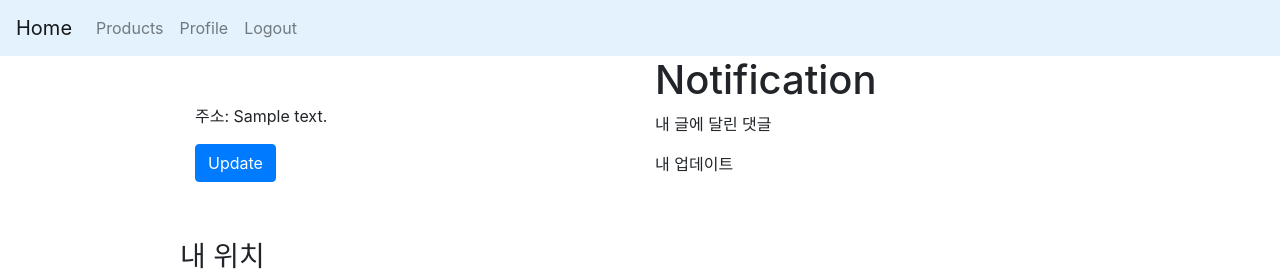
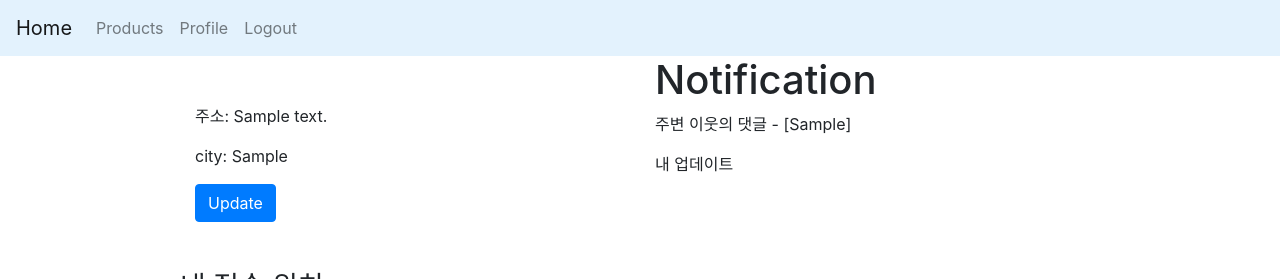
Before and after one commit to navill/Toy_trade, a Django app: a page that uses src/accounts/templates/accounts/profile_detail.html in a window 1280 px wide. Shown: the top 279 px of the page. Run offline with Django 3.2, Linux system fonts and the light colour scheme; a user stored in the database is signed in; tables that the repository leaves empty hold one stand-in row (values such as "Sample post"); data that the repository does not hold is empty; some libraries are stand-ins or nearby versions.

Commit message:
update account detail page to filter comments based city

```diff
--- a/src/accounts/forms.py
+++ b/src/accounts/forms.py
@@ -6,11 +6,13 @@ from accounts.models import UserProfile
 
 class UserProfileForm(forms.ModelForm):
     address = forms.CharField(max_length=150)
+    city = forms.CharField(max_length=150)
+    filtered_city = forms.BooleanField(required=False)
 
     class Meta:
         model = UserProfile
         fields = [
-            'address'
+            'address', 'city', 'filtered_city'
         ]
 
 
--- a/src/accounts/models.py
+++ b/src/accounts/models.py
@@ -21,6 +21,8 @@ class UserProfileManager(models.Manager):
 class UserProfile(models.Model):
     user = models.OneToOneField(User, on_delete=models.CASCADE)
     address = models.TextField(blank=True, null=True)
+    city = models.CharField(max_length=100, null=True, blank=True)
+    filtered_city = models.BooleanField(default=False)
     updated = models.DateTimeField(auto_now=True)
     created = models.DateTimeField(auto_now_add=True)
 
--- a/src/accounts/templates/accounts/profile_detail.html
+++ b/src/accounts/templates/accounts/profile_detail.html
@@ -8,7 +8,6 @@
         height: 400px;  /* The height is 400 pixels */
         width: 100%;  /* The width is the width of the web page */
        }
-
 </style>
 <div class="container">
     <div class="row">
@@ -16,12 +15,17 @@
             <br>
             <br>
             <p>주소: {{ object.address }}</p>
+            <p>city: {{ object.city }}</p>
 
             <a class='btn btn-primary' href="{% url 'accounts:update' object.user %}">Update</a>
         </div>
         <div class="col-6 col-md-offset-2">
             <h1>Notification</h1>
+            {% if object.filtered_city %}
+            <p>주변 이웃의 댓글 - [{{object.city}}]</p>
+            {% else %}
             <p>내 글에 달린 댓글</p>
+            {% endif %}
             <ul>
                 {% for reply in replies %}
                 <li>내 <a href="{{ reply.product.get_absolute_url }}">[{{ reply.product }}]</a> 게시물에 {{ reply.user }}
@@ -30,6 +34,7 @@
                 </li>
                 {% endfor %}
             </ul>
+
 
 
             <p>내 업데이트</p>
@@ -45,7 +50,7 @@
 </div>
 <br>
 <br>
-<h3>내 위치</h3>
+<h3>내 접속 위치</h3>
 <!--The div element for the map -->
 <div id="map">
 
@@ -55,6 +60,7 @@
 function initMap() {
   // The location of Uluru
   var uluru = {lat: 37.511571, lng: 127.028461};
+  var uluru2 = {lat: 37.521570, lng: 127.048460};
   // The map, centered at Uluru
   var map = new google.maps.Map(
       document.getElementById('map'), {zoom: 15, center: uluru});
@@ -62,7 +68,9 @@ function initMap() {
 
 
     var marker = new google.maps.Marker({position: uluru, map: map});
+    var marker2 = new google.maps.Marker({position: uluru2, map: map});
 }
+
 </script>
 
 {% endblock %}
--- a/src/accounts/views.py
+++ b/src/accounts/views.py
@@ -47,8 +47,16 @@ class UserProfileDetailView(DetailView):
 
         # 내 게시글에 대해 누군가가 댓글 등록
         qs = Action.objects.all()
-        replies = qs.exclude(user=request.user).by_model(Comment, model_queryset=True).select_related('product')
+        user = request.user
+        reply_qs = qs.exclude(user=user).by_model(Comment, model_queryset=True).select_related('product').filter(
+            product__user=user)
+        user_profile = self.get_object()
 
+        # 내 위치와 동일한 유저의 댓글
+        if user_profile.filtered_city:
+            replies = reply_qs.filter(user__userprofile__city=user.userprofile.city)
+        else:
+            replies = reply_qs
         # 내 정보 업데이트
         my_info = qs.filter(user=request.user).by_model(UserProfile)[:4]
 
--- a/src/location/models.py
+++ b/src/location/models.py
@@ -34,12 +34,13 @@ def user_logged_in_receiver(sender, request, *args, **kwargs):
     if ip_address:
         try:
             city_data = get_client_city_data(ip_address)
-            city = str(city_data['r2']) + ' ' + str(city_data['r3'])
+            # city = str(city_data['r2']) + ' ' + str(city_data['r3'])
+            city = str(city_data['r3'])
         except:
             city_data = None
     request.session['city'] = city
     session_key = request.session.session_key
-    print(session_key)
+    # print(session_key)
     # public ip-address 수집 -> citi data 수집 -> UserSession 생성
     usersession = UserSession.objects.filter(user=user, ip_address=ip_address,
                                              country=city_data['country'],
--- a/src/location/utils.py
+++ b/src/location/utils.py
@@ -12,5 +12,4 @@ def get_client_ip():
 def get_client_city_data(ip_address):
     # public ip 획득
     user_address = get_address(ip_address)
-
     return user_address
--- a/src/products/templates/products/product_detail.html
+++ b/src/products/templates/products/product_detail.html
@@ -17,7 +17,7 @@
 <ul>
     {% for comment in comments %}
     <li>
-        <p>{{ comment.user}} - {{ comment.comment }}({{ comment.created }})</p>
+        <p>{{ comment.user}} - {{ comment.comment }}({{ comment.created }} - {{ comment.user.userprofile.city }})</p>
     </li>
     {% endfor %}
 </ul>
--- a/src/products/views.py
+++ b/src/products/views.py
@@ -38,10 +38,10 @@ class ProductDetailView(DetailView):
         return obj.first()
 
     def get(self, request, *args, **kwargs):
-        # 필요한 모델 product with user, comment with user
+        # 필요한 모델 Product with User, Comment with User
         # 두 모델의 user 정보가 다르기 때문에 각각 select, prefetch 사용
         obj = self.get_object()
-        comments = obj.comment_set.all().select_related('user')  # comment(id:4,id:5) + user(id:1, id:2)
+        comments = obj.comment_set.all().select_related('user__userprofile')  # comment(id:4,id:5) + user(id:1, id:2)
 
         # 템플릿에 전달되어야 하는 값: product_obj, comments,
         context = {
```
Also changed, not shown: src/location/templates/location/test_google_map.html (deleted, +0 -65 lines).
